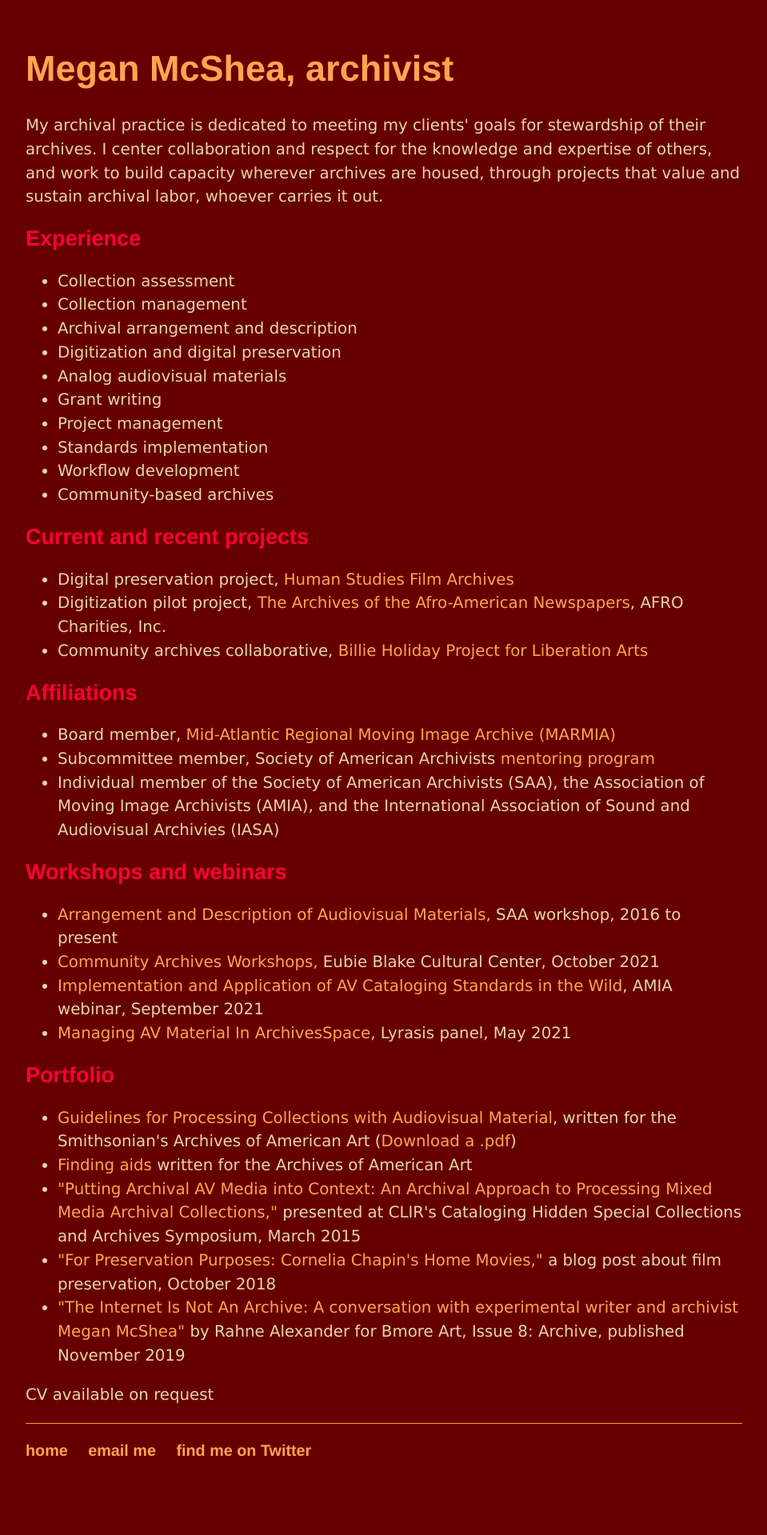
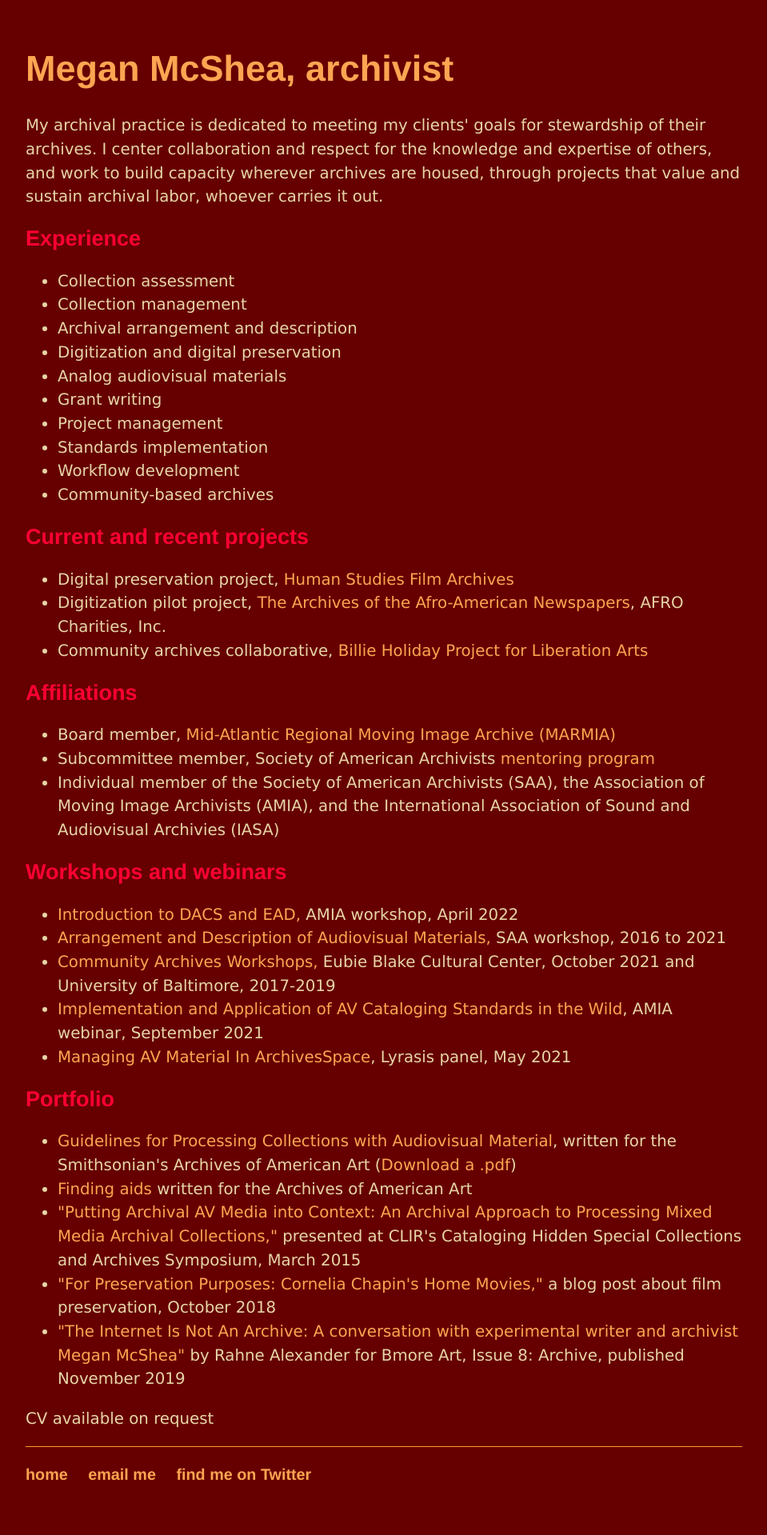
Before and after one commit to megan-mcshea/megan-mcshea.github.io, a Jekyll site: the page built from archivist.html, in a window 1280 px wide. Shown: the whole page at 80% size, without its empty margins (160-1119 px from the left). Built offline with Jekyll 4.4.1, drawn with Linux system fonts in a browser that asks for light colours; before the commit the page ends 1889 px from its top, so only the background shows below that.

Commit message:
Update archivist.html

```diff
--- a/archivist.html
+++ b/archivist.html
@@ -31,8 +31,9 @@ title: Megan McShea, archivist
 
 	<h2>Workshops and webinars</h2>
 	<ul>
-	<li><a href="https://www2.archivists.org/prof-education/course-catalog/arrangement-and-description-of-audiovisual-materials">Arrangement and Description of Audiovisual Materials,</a> SAA workshop, 2016 to present</li>
-		<li><a href="https://www.eubieblake.org/events/erp2c0994r25vk6bn3o5dwe7yhztoc">Community Archives Workshops,</a> Eubie Blake Cultural Center, October 2021
+		<li><a href="https://vimeo.com/ondemand/dacs" target-"_blank">Introduction to DACS and EAD,</a> AMIA workshop, April 2022</li>
+	<li><a href="https://www2.archivists.org/prof-education/course-catalog/arrangement-and-description-of-audiovisual-materials">Arrangement and Description of Audiovisual Materials,</a> SAA workshop, 2016 to 2021</li>
+		<li><a href="https://www.eubieblake.org/events/erp2c0994r25vk6bn3o5dwe7yhztoc">Community Archives Workshops,</a> Eubie Blake Cultural Center, October 2021 and University of Baltimore, 2017-2019
 		<li><a href="https://vimeo.com/ondemand/csitw" target="_blank">Implementation and Application of AV Cataloging Standards in the Wild</a>, AMIA webinar, September 2021</li>
 		<li><a href="https://archivesspace.org/archives/6901" target="_blank">Managing AV Material In ArchivesSpace</a>, Lyrasis panel, May 2021</li>
 	</ul>
```
